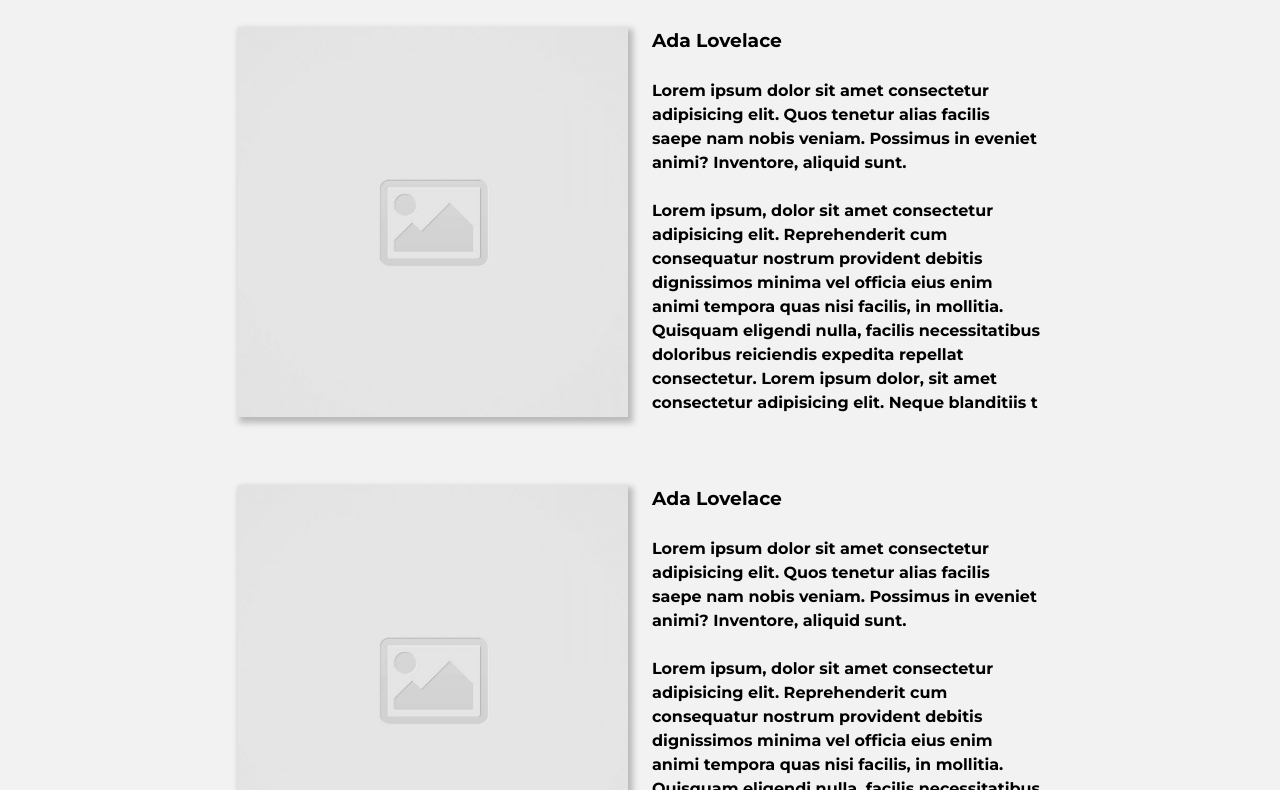
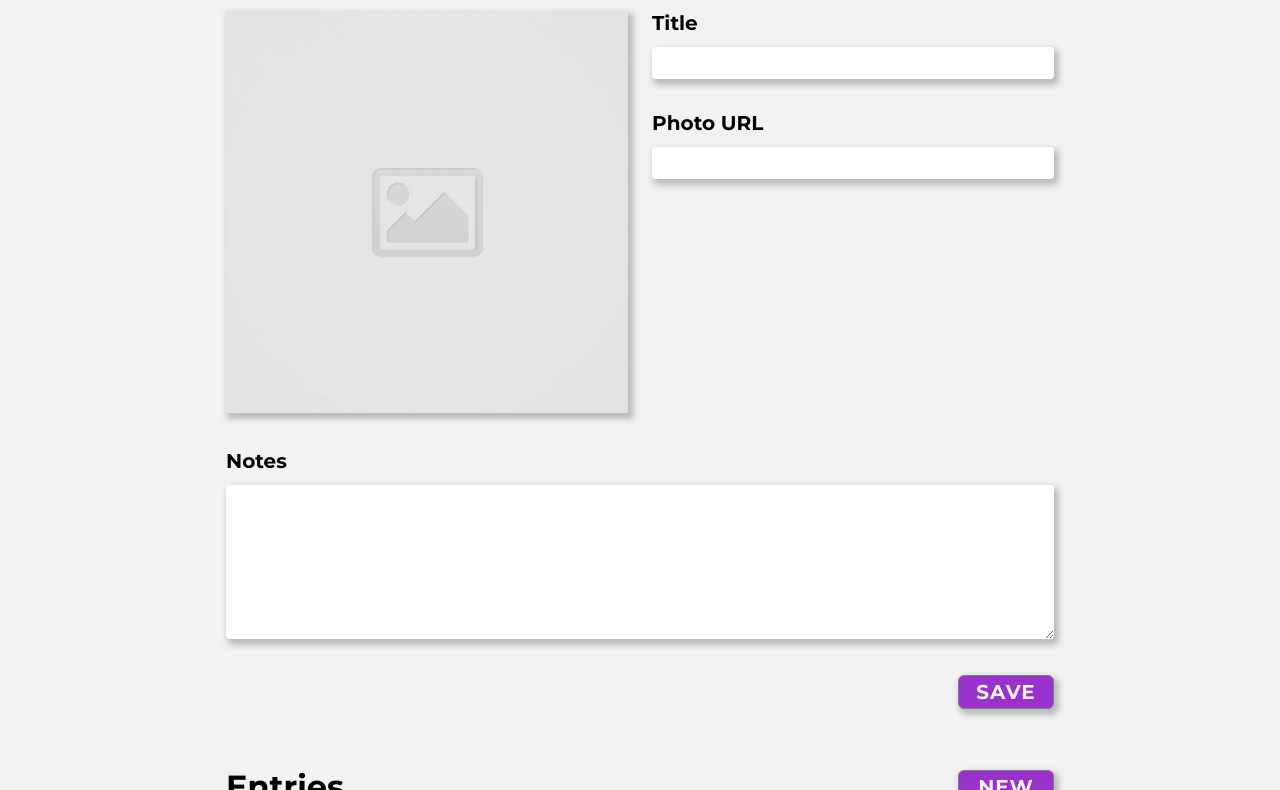
Before and after one commit to aaron-j-butnik/code-journal, a website: page index.html in a window 1280 px wide. Shown: the part 122-912 px from the top of the page. Drawn offline with Linux system fonts and the light colour scheme.

Commit message:
Cleaned up some HTML and CSS. Defined function renderEntries, which returns a DOM tree that matches an example entry in the HTML. #2

```diff
--- a/css/styles.css
+++ b/css/styles.css
@@ -97,8 +97,13 @@ textarea {
   margin-top: 0;
 }
 
-.entry-list-text {
-  line-height: 1.5;
+.entry-list-title {
   margin-bottom: 1.5rem;
   margin-top: 0;
 }
+
+.entry-list-notes {
+  line-height: 1.75;
+  margin-bottom: 2rem;
+  margin-top: 0;
+}
--- a/index.html
+++ b/index.html
@@ -27,7 +27,7 @@
     </div>
   </header>
   <main class="container">
-    <!-- <div class="row" data-view="entry-form">
+    <div class="row" data-view="entry-form">
       <div class="column-full">
         <h2>New Entry</h2>
       </div>
@@ -61,9 +61,9 @@
           </div>
         </div>
       </div>
-    </form> -->
+    </form>
     <div class="row" data-view="entry-form">
-      <div class="column-full ">
+      <div class="column-full">
         <div class="row row-entries-head-styles">
           <h2>Entries</h2>
           <button class="btn-utility" type="submit">
@@ -71,20 +71,19 @@
           </button>
         </div>
       </div>
-    </div>
       <ul class="row entry-ul">
         <li class="column-full">
           <div class="row">
-          <div class="column-half">
+            <div class="column-half entry-title">
               <img class="entry-list-img" src="images/placeholder-image-square.jpg" alt="placeholder">
             </div>
-          <div class="column-half">
-            <h3 class="entry-list-text">Ada Lovelace</h3>
-            <p class="entry-list-text">
+            <div class="column-half entry-content">
+              <h3 class="entry-list-title">Ada Lovelace</h3>
+              <p class="entry-list-notes">
                 Lorem ipsum dolor sit amet consectetur adipisicing elit. Quos tenetur alias facilis saepe nam nobis veniam. Possimus
                 in eveniet animi? Inventore, aliquid sunt.
               </p>
-            <p class="entry-list-text">
+              <p class="entry-list-notes">
                 Lorem ipsum, dolor sit amet consectetur adipisicing elit. Reprehenderit cum consequatur nostrum provident debitis
                 dignissimos minima vel officia eius enim animi tempora quas nisi facilis, in mollitia. Quisquam eligendi nulla,
                 facilis necessitatibus doloribus reiciendis expedita repellat consectetur. Lorem ipsum dolor, sit amet consectetur
@@ -99,12 +98,12 @@
               <img class="entry-list-img" src="images/placeholder-image-square.jpg" alt="placeholder">
             </div>
             <div class="column-half">
-            <h3 class="entry-list-text">Ada Lovelace</h3>
-            <p class="entry-list-text">
+              <h3 class="entry-list-title">Ada Lovelace</h3>
+              <p class="entry-list-notes">
                 Lorem ipsum dolor sit amet consectetur adipisicing elit. Quos tenetur alias facilis saepe nam nobis veniam. Possimus
                 in eveniet animi? Inventore, aliquid sunt.
               </p>
-            <p class="entry-list-text">
+              <p class="entry-list-notes">
                 Lorem ipsum, dolor sit amet consectetur adipisicing elit. Reprehenderit cum consequatur nostrum provident debitis
                 dignissimos minima vel officia eius enim animi tempora quas nisi facilis, in mollitia. Quisquam eligendi nulla,
                 facilis necessitatibus doloribus reiciendis expedita repellat consectetur. Lorem ipsum dolor, sit amet consectetur
@@ -114,7 +113,7 @@
           </div>
         </li>
       </ul>
-
+    </div>
   </main>
   <script src="js/data.js"></script>
   <script src="js/main.js"></script>
--- a/js/main.js
+++ b/js/main.js
@@ -23,3 +23,44 @@ function handleSubmit(event) {
   $imageUpdate.setAttribute('src', 'images/placeholder-image-square.jpg');
   $submitForm.reset();
 }
+
+// DOM tree creation
+
+function renderEntries(entries) {
+  var liColumnFull = document.createElement('li');
+  liColumnFull.setAttribute('class', 'column-full');
+
+  var divRow = document.createElement('div');
+  divRow.setAttribute('class', 'row');
+
+  var divImg = document.createElement('div');
+  divImg.setAttribute('class', 'column-half');
+
+  var imgEntryEl = document.createElement('img');
+  imgEntryEl.setAttribute('src', data.entries[1].url);
+
+  var h3Title = document.createElement('h3');
+  var h3Content = document.createTextNode(data.entries[1].title);
+  h3Title.setAttribute('class', 'entry-list-title');
+
+  var divText = document.createElement('div');
+  divText.setAttribute('class', 'column-half');
+
+  var paragraph = document.createElement('p');
+  var pContent = document.createTextNode(data.entries[1].notes);
+  paragraph.setAttribute('class', 'entry-list-notes');
+
+  liColumnFull.appendChild(divRow);
+  divRow.appendChild(divImg);
+  divRow.appendChild(divText);
+  divImg.appendChild(imgEntryEl);
+  divText.appendChild(h3Title);
+  divText.appendChild(paragraph);
+
+  h3Title.appendChild(h3Content);
+  paragraph.appendChild(pContent);
+
+  return liColumnFull;
+}
+
+renderEntries();
```
Lines whose indentation alone changed are shown as unchanged.
